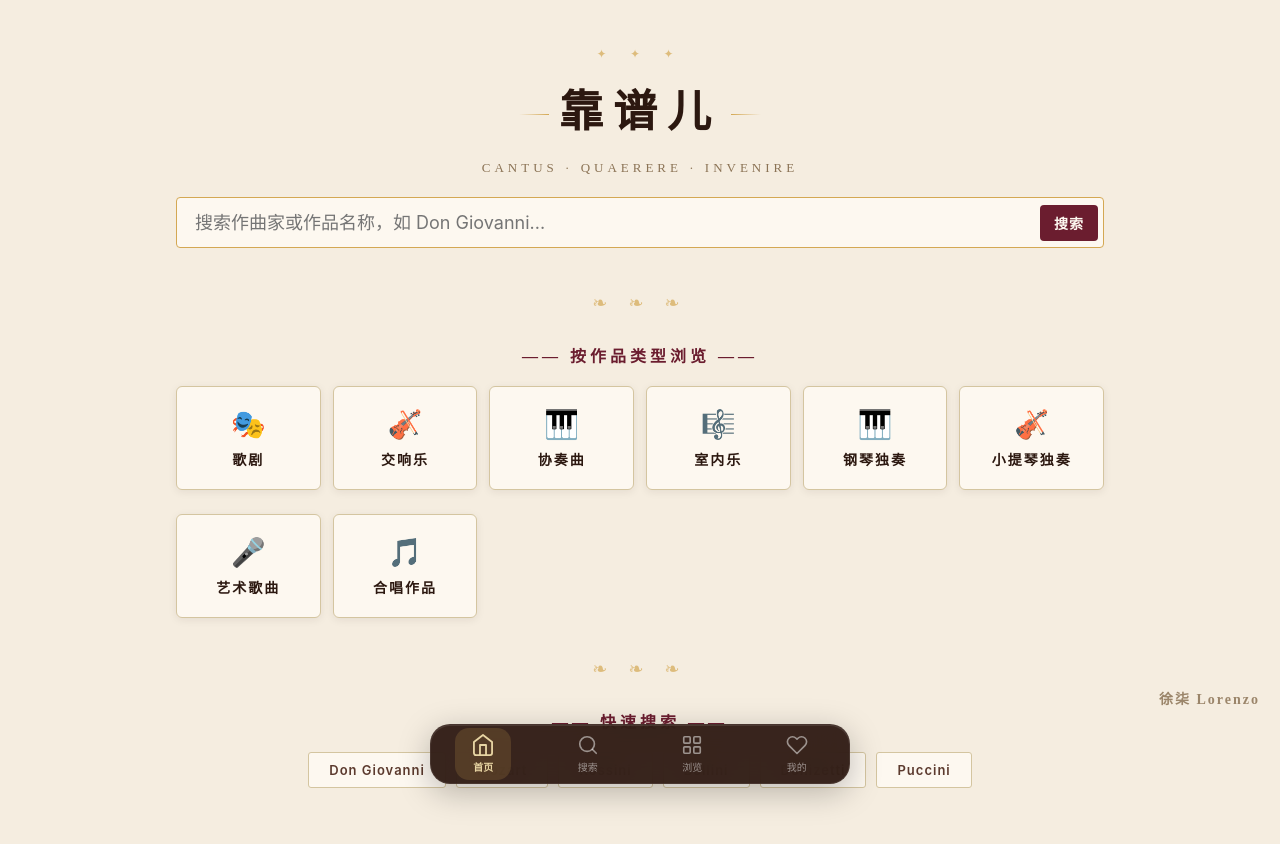
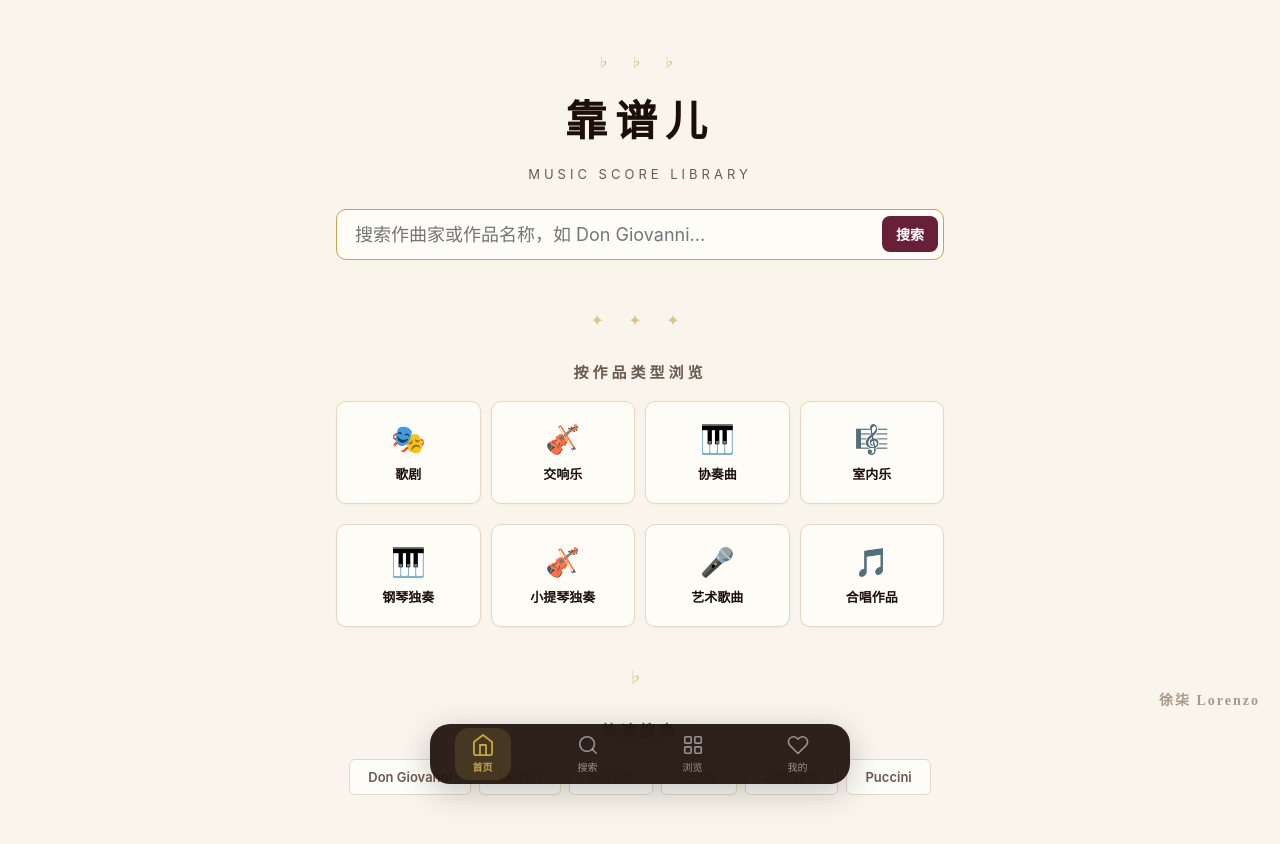
Before and after one commit to LorezoXu7/score-finder, a React (Vite) app: page / in a window 1280 px wide. Shown: the top 844 px of the page. Built offline with nearby package versions, Linux system fonts and the light colour scheme.

Commit message:
全新精致古典乐谱UI设计

```diff
--- a/dist-gh/index.html
+++ b/dist-gh/index.html
@@ -8,8 +8,8 @@
     <meta name="description" content="靠谱儿 - 古典乐谱搜索与下载，整合IMSLP等乐谱资源" />
     <link rel="apple-touch-icon" href="/score-finder/favicon.svg" />
     <title>靠谱儿 - 乐谱搜索</title>
-    <script type="module" crossorigin src="/score-finder/assets/index-sCj023rR.js"></script>
-    <link rel="stylesheet" crossorigin href="/score-finder/assets/index-DlFGai2B.css">
+    <script type="module" crossorigin src="/score-finder/assets/index-DlUbW-g-.js"></script>
+    <link rel="stylesheet" crossorigin href="/score-finder/assets/index-CuYJQTej.css">
   <link rel="manifest" href="/score-finder/manifest.webmanifest"><script id="vite-plugin-pwa:register-sw" src="/score-finder/registerSW.js"></script></head>
   <body>
     <div id="root"></div>
--- a/dist-gh/sw.js
+++ b/dist-gh/sw.js
@@ -1 +1 @@
-if(!self.define){let e,i={};const s=(s,n)=>(s=new URL(s+".js",n).href,i[s]||new Promise(i=>{if("document"in self){const e=document.createElement("script");e.src=s,e.onload=i,document.head.appendChild(e)}else e=s,importScripts(s),i()}).then(()=>{let e=i[s];if(!e)throw new Error(`Module ${s} didn’t register its module`);return e}));self.define=(n,r)=>{const t=e||("document"in self?document.currentScript.src:"")||location.href;if(i[t])return;let o={};const c=e=>s(e,t),l={module:{uri:t},exports:o,require:c};i[t]=Promise.all(n.map(e=>l[e]||c(e))).then(e=>(r(...e),o))}}define(["./workbox-e4022e15"],function(e){"use strict";self.skipWaiting(),e.clientsClaim(),e.precacheAndRoute([{url:"registerSW.js",revision:"383ea83076cc5ad08bffb0b007eb982e"},{url:"index.html",revision:"4113dca3f27d3750f5a2a9540f146bd8"},{url:"assets/index-sCj023rR.js",revision:null},{url:"assets/index-DlFGai2B.css",revision:null},{url:"favicon.svg",revision:"7749511ca66726bfd3faa2c7387141b9"},{url:"manifest.webmanifest",revision:"cec4faa958854b557fd4837a21f3f881"}],{}),e.cleanupOutdatedCaches(),e.registerRoute(new e.NavigationRoute(e.createHandlerBoundToURL("index.html"))),e.registerRoute(/\/api\/.*/i,new e.NetworkFirst({cacheName:"api-cache",plugins:[new e.ExpirationPlugin({maxEntries:50,maxAgeSeconds:86400})]}),"GET")});
+if(!self.define){let e,i={};const s=(s,n)=>(s=new URL(s+".js",n).href,i[s]||new Promise(i=>{if("document"in self){const e=document.createElement("script");e.src=s,e.onload=i,document.head.appendChild(e)}else e=s,importScripts(s),i()}).then(()=>{let e=i[s];if(!e)throw new Error(`Module ${s} didn’t register its module`);return e}));self.define=(n,r)=>{const t=e||("document"in self?document.currentScript.src:"")||location.href;if(i[t])return;let o={};const c=e=>s(e,t),l={module:{uri:t},exports:o,require:c};i[t]=Promise.all(n.map(e=>l[e]||c(e))).then(e=>(r(...e),o))}}define(["./workbox-e4022e15"],function(e){"use strict";self.skipWaiting(),e.clientsClaim(),e.precacheAndRoute([{url:"registerSW.js",revision:"383ea83076cc5ad08bffb0b007eb982e"},{url:"index.html",revision:"0d15a94580a921729f57914e3ca17b93"},{url:"assets/index-DlUbW-g-.js",revision:null},{url:"assets/index-CuYJQTej.css",revision:null},{url:"favicon.svg",revision:"7749511ca66726bfd3faa2c7387141b9"},{url:"manifest.webmanifest",revision:"cec4faa958854b557fd4837a21f3f881"}],{}),e.cleanupOutdatedCaches(),e.registerRoute(new e.NavigationRoute(e.createHandlerBoundToURL("index.html"))),e.registerRoute(/\/api\/.*/i,new e.NetworkFirst({cacheName:"api-cache",plugins:[new e.ExpirationPlugin({maxEntries:50,maxAgeSeconds:86400})]}),"GET")});
--- a/src/components/Layout.jsx
+++ b/src/components/Layout.jsx
@@ -15,7 +15,7 @@ export default function Layout() {
           fontFamily: 'var(--serif)',
           fontSize: 14,
           fontWeight: 700,
-          color: '#8B7355',
+          color: '#9B8A7A',
           letterSpacing: 2,
           zIndex: 50,
           pointerEvents: 'none',
--- a/src/components/Navbar.jsx
+++ b/src/components/Navbar.jsx
@@ -56,9 +56,9 @@ export default function Navbar() {
         bottom: 16,
         left: '50%',
         transform: 'translateX(-50%)',
-        background: 'rgba(44, 24, 16, 0.94)',
-        backdropFilter: 'blur(16px)',
-        WebkitBackdropFilter: 'blur(16px)',
+        background: 'rgba(28, 15, 8, 0.92)',
+        backdropFilter: 'blur(20px)',
+        WebkitBackdropFilter: 'blur(20px)',
         display: 'flex',
         justifyContent: 'space-around',
         alignItems: 'center',
@@ -66,10 +66,8 @@ export default function Navbar() {
         width: 'calc(100% - 32px)',
         maxWidth: 420,
         borderRadius: 20,
-        paddingBottom: 0,
         zIndex: 100,
-        boxShadow: '0 8px 32px rgba(0,0,0,0.25), 0 1px 0 rgba(255,255,255,0.1) inset',
-        border: '1px solid rgba(255,255,255,0.08)',
+        boxShadow: '0 8px 32px rgba(0,0,0,0.22)',
       }}
     >
       {tabs.map((tab) => {
@@ -87,10 +85,10 @@ export default function Navbar() {
               alignItems: 'center',
               justifyContent: 'center',
               gap: 3,
-              background: isActive ? 'rgba(212, 168, 83, 0.18)' : 'none',
+              background: isActive ? 'rgba(196, 166, 74, 0.16)' : 'none',
               border: 'none',
               borderRadius: 14,
-              color: isActive ? '#E8D5A3' : 'rgba(255,255,255,0.5)',
+              color: isActive ? '#C4A64A' : 'rgba(255,255,255,0.5)',
               fontSize: 10,
               fontWeight: isActive ? 600 : 400,
               padding: '6px 16px',
--- a/src/index.css
+++ b/src/index.css
@@ -1,146 +1,110 @@
-/* === 靠谱儿 — 欧式古典风格 === */
+/* === 靠谱儿 — 古典乐谱馆 === */
 
 :root {
-  --gold-dark: #B8860B;
-  --gold: #D4A853;
-  --gold-light: #F0D68A;
-  --burgundy: #6B1D2F;
-  --burgundy-light: #8B3A4A;
-  --cream: #FDF8F0;
-  --cream-dark: #F5EDE0;
-  --ink: #2C1810;
-  --ink-light: #5C3A2E;
-  --shadow: 0 2px 8px rgba(44, 24, 16, 0.08);
-  --radius: 6px;
-  --max-width: 960px;
-  --serif: 'STSong', 'SimSun', 'Songti SC', 'Noto Serif SC', 'KaiTi', serif;
-  --art: 'STKaiti', 'KaiTi', '楷体', cursive;
+  --bg: #F9F5ED;
+  --card: #FEFCF7;
+  --gold: #C4A64A;
+  --gold-dark: #A8892E;
+  --wine: #681F38;
+  --wine-light: #8B3A4A;
+  --ink: #1C0F08;
+  --muted: #6B5A4E;
+  --border: #E5D8C0;
+  --serif: 'STSong', 'Songti SC', 'SimSun', 'Noto Serif SC', serif;
 }
 
 * { margin: 0; padding: 0; box-sizing: border-box; }
-
 html { font-size: 16px; }
 
 body {
-  font-family: -apple-system, BlinkMacSystemFont, "Segoe UI", "PingFang SC",
-    "Hiragino Sans GB", "Microsoft YaHei", sans-serif;
-  background-color: #F5EDE0;
+  font-family: -apple-system, BlinkMacSystemFont, "Segoe UI", "PingFang SC", "Microsoft YaHei", sans-serif;
+  background: var(--bg);
   color: var(--ink);
-  line-height: 1.7;
-  -webkit-font-smoothing: antialiased;
+  line-height: 1.6;
 }
 
-#root { min-height: 100vh; display: flex; flex-direction: column; }
+#root { min-height: 100dvh; display: flex; flex-direction: column; }
 
-a { color: var(--burgundy); text-decoration: none; }
-button { cursor: pointer; font-family: inherit; font-size: inherit; }
+a { color: var(--wine); text-decoration: none; }
+button { cursor: pointer; font-family: inherit; font-size: inherit; border: none; background: none; }
 input { font-family: inherit; font-size: inherit; }
 
-h1, h2, h3 { font-family: var(--serif); color: var(--ink); }
+h1, h2, h3 { font-family: var(--serif); }
 
-.page {
-  max-width: var(--max-width);
-  margin: 0 auto;
+.page { max-width: 640px; margin: 0 auto; padding: 20px 16px; width: 100%; flex: 1; }
+
+/* 卡片 */
+.card {
+  background: var(--card);
+  border-radius: 10px;
   padding: 16px;
-  width: 100%;
-  flex: 1;
+  margin-bottom: 10px;
+  border: 1px solid var(--border);
+  box-shadow: 0 1px 3px rgba(0,0,0,0.04);
 }
 
-/* === 卡片 === */
-.card {
-  background: #FDF8F0;
-  border-radius: var(--radius);
-  padding: 16px;
-  box-shadow: var(--shadow);
-  border: 1px solid #D4C5A0;
-  margin-bottom: 12px;
-}
-
-/* === 按钮 === */
+/* 按钮 */
 .btn {
   display: inline-flex;
   align-items: center;
   justify-content: center;
   gap: 6px;
-  padding: 10px 20px;
-  border-radius: 4px;
-  border: none;
+  padding: 10px 22px;
+  border-radius: 8px;
   font-weight: 600;
   font-size: 14px;
-  transition: opacity 0.2s;
-  font-family: var(--serif);
-  letter-spacing: 1px;
+  transition: all 0.15s;
 }
-.btn:active { opacity: 0.8; }
+.btn:active { transform: scale(0.97); }
 
-.btn-primary {
-  background: #6B1D2F;
-  color: var(--cream);
-}
-.btn-outline {
-  background: var(--cream);
-  color: var(--burgundy);
-  border: 1px solid #C4A882;
-}
-.btn-sm { padding: 6px 14px; font-size: 13px; }
+.btn-primary { background: var(--wine); color: #fff; }
+.btn-outline { background: var(--card); color: var(--wine); border: 1.5px solid var(--border); }
+.btn-sm { padding: 7px 14px; font-size: 13px; border-radius: 6px; }
 .btn-block { width: 100%; }
 
-/* === 输入框 === */
+/* 输入框 */
 .input {
   width: 100%;
-  padding: 12px 16px;
-  border: 1px solid #C4A882;
-  border-radius: 4px;
+  padding: 14px 18px;
+  border: 1.5px solid var(--border);
+  border-radius: 10px;
   font-size: 16px;
-  background: var(--cream);
+  background: var(--card);
   color: var(--ink);
 }
 .input:focus { outline: none; border-color: var(--gold); }
 
-/* === 标签 === */
+/* 标签 */
 .badge {
   display: inline-block;
   padding: 5px 12px;
-  border-radius: 3px;
-  font-size: 11px;
+  border-radius: 6px;
+  font-size: 12px;
   font-weight: 600;
-  background: #FDF8F0;
-  color: var(--ink-light);
-  border: 1px solid #D4C5A0;
-  letter-spacing: 1px;
+  background: var(--card);
+  color: var(--muted);
+  border: 1px solid var(--border);
 }
 
-/* === 装饰分隔线 === */
-.ornament {
-  text-align: center;
-  color: var(--gold);
-  font-size: 18px;
-  margin: 24px 0;
-  letter-spacing: 8px;
-  opacity: 0.7;
-}
+/* 装饰 */
+.ornament { text-align: center; color: var(--gold); font-size: 16px; margin: 28px 0; letter-spacing: 10px; opacity: 0.6; }
 
-/* === 空状态 === */
-.empty-state {
-  text-align: center;
-  padding: 48px 16px;
-  color: var(--ink-light);
-}
-.empty-state .icon { font-size: 48px; margin-bottom: 16px; opacity: 0.3; }
-.empty-state h3 { font-size: 18px; margin-bottom: 8px; }
+/* 空状态 */
+.empty-state { text-align: center; padding: 56px 16px; color: var(--muted); }
+.empty-state .icon { font-size: 44px; margin-bottom: 12px; opacity: 0.35; }
+.empty-state h3 { font-size: 18px; margin-bottom: 6px; color: var(--ink); }
 
-/* === 加载 === */
+/* 加载 */
 .spinner {
-  width: 34px; height: 34px;
-  border: 2px solid #D4C5A0;
+  width: 36px; height: 36px;
+  border: 2.5px solid var(--border);
   border-top-color: var(--gold);
   border-radius: 50%;
-  animation: spin 0.7s linear infinite;
-  margin: 24px auto;
+  animation: spin 0.6s linear infinite;
+  margin: 32px auto;
 }
 @keyframes spin { to { transform: rotate(360deg); } }
 
-@media (max-width: 640px) {
-  html { font-size: 14px; }
-  .page { padding: 12px; }
+@media (max-width: 480px) {
+  .page { padding: 14px 12px; }
 }
--- a/src/pages/Home.jsx
+++ b/src/pages/Home.jsx
@@ -8,72 +8,37 @@ export default function Home() {
   return (
     <div className="page">
       {/* 头部 */}
-      <div style={{ textAlign: 'center', padding: '28px 0 16px' }}>
-        {/* 顶部装饰 */}
-        <div style={{ color: '#D4A853', fontSize: 12, letterSpacing: 10, marginBottom: 12, opacity: 0.7 }}>
-          ✦ ✦ ✦
+      <header style={{ textAlign: 'center', padding: '32px 0 20px' }}>
+        <div style={{ color: '#C4A64A', fontSize: 13, letterSpacing: 8, marginBottom: 16, opacity: 0.7 }}>
+          &#x266D; &#x266D; &#x266D;
         </div>
-
-        {/* 主标题 */}
-        <div style={{
-          display: 'inline-block',
-          position: 'relative',
-          padding: '0 40px',
-          marginBottom: 6,
-        }}>
-          <span style={{
-            position: 'absolute', left: 0, top: '50%',
-            width: 30, height: 1,
-            background: 'linear-gradient(90deg, transparent, #D4A853)',
-          }} />
-          <span style={{
-            position: 'absolute', right: 0, top: '50%',
-            width: 30, height: 1,
-            background: 'linear-gradient(270deg, transparent, #D4A853)',
-          }} />
         <h1 style={{
-            fontSize: 44,
-            fontWeight: 700,
-            color: '#2C1810',
-            letterSpacing: 10,
-            fontFamily: 'var(--serif)',
+          fontSize: 42, fontWeight: 700, color: '#1C0F08',
+          letterSpacing: 8, fontFamily: 'var(--serif)', marginBottom: 8,
         }}>
           靠谱儿
         </h1>
-        </div>
+        <p style={{ fontSize: 13, color: '#6B5A4E', letterSpacing: 4, marginBottom: 24 }}>
+          MUSIC SCORE LIBRARY
+        </p>
+        <SearchBar large />
+      </header>
 
-        <p style={{
-          fontSize: 13,
-          color: '#8B7355',
-          marginBottom: 18,
-          letterSpacing: 4,
-          fontFamily: 'var(--serif)',
-          textTransform: 'uppercase',
+      {/* 分隔 */}
+      <div className="ornament">&#x2726; &#x2726; &#x2726;</div>
+
+      {/* 分类 */}
+      <section>
+        <h2 style={{
+          textAlign: 'center', fontSize: 15, color: '#6B5A4E',
+          letterSpacing: 4, marginBottom: 16, fontFamily: 'var(--serif)',
         }}>
-          Cantus · Quaerere · Invenire
-        </p>
-
-        <SearchBar large />
-      </div>
-
-      <div className="ornament">❧ ❧ ❧</div>
-
-      {/* 快捷分类 */}
-      <div style={{ marginTop: 4 }}>
-        <h3 style={{
-          textAlign: 'center',
-          fontSize: 16,
-          color: '#6B1D2F',
-          marginBottom: 16,
-          fontFamily: 'var(--serif)',
-          letterSpacing: 4,
-        }}>
-          —— 按作品类型浏览 ——
-        </h3>
+          按作品类型浏览
+        </h2>
         <div style={{
           display: 'grid',
           gridTemplateColumns: 'repeat(auto-fill, minmax(140px, 1fr))',
-          gap: 12,
+          gap: 10,
         }}>
           {categories.map((cat) => (
             <button
@@ -81,63 +46,43 @@ export default function Home() {
               className="card"
               onClick={() => navigate(`/browse/${cat.key}`)}
               style={{
-                display: 'flex',
-                flexDirection: 'column',
-                alignItems: 'center',
-                gap: 8,
-                padding: '20px 8px',
-                cursor: 'pointer',
+                display: 'flex', flexDirection: 'column', alignItems: 'center',
+                gap: 8, padding: '20px 8px',
               }}
             >
               <span style={{ fontSize: 28 }}>{cat.icon}</span>
-              <span style={{
-                fontSize: 14,
-                fontWeight: 600,
-                color: '#2C1810',
-                fontFamily: 'var(--serif)',
-                letterSpacing: 2,
-              }}>
+              <span style={{ fontSize: 13, fontWeight: 600, color: '#1C0F08' }}>
                 {cat.name}
               </span>
             </button>
           ))}
         </div>
-      </div>
+      </section>
 
-      <div className="ornament">❧ ❧ ❧</div>
+      {/* 分隔 */}
+      <div className="ornament">&#x266D;</div>
 
       {/* 快速入口 */}
-      <div>
-        <h3 style={{
-          textAlign: 'center',
-          fontSize: 16,
-          color: '#6B1D2F',
-          marginBottom: 16,
-          fontFamily: 'var(--serif)',
-          letterSpacing: 4,
+      <section>
+        <h2 style={{
+          textAlign: 'center', fontSize: 15, color: '#6B5A4E',
+          letterSpacing: 4, marginBottom: 16, fontFamily: 'var(--serif)',
         }}>
-          —— 快速搜索 ——
-        </h3>
-        <div style={{ display: 'flex', flexWrap: 'wrap', gap: 10, justifyContent: 'center' }}>
-          {['Don Giovanni', 'Mozart', 'Rossini', 'Bellini', 'Donizetti', 'Puccini'].map(
-            (term) => (
+          快速搜索
+        </h2>
+        <div style={{ display: 'flex', flexWrap: 'wrap', gap: 8, justifyContent: 'center' }}>
+          {['Don Giovanni', 'Mozart', 'Rossini', 'Bellini', 'Donizetti', 'Puccini'].map((t) => (
             <button
-                key={term}
+              key={t}
               className="badge"
-                onClick={() => navigate(`/search?q=${encodeURIComponent(term)}`)}
-                style={{
-                  padding: '9px 20px',
-                  cursor: 'pointer',
-                  fontSize: 13,
-                  letterSpacing: 1,
-                }}
+              onClick={() => navigate(`/search?q=${encodeURIComponent(t)}`)}
+              style={{ padding: '9px 18px', fontSize: 13 }}
             >
-                {term}
+              {t}
             </button>
-            )
-          )}
+          ))}
         </div>
-      </div>
+      </section>
     </div>
   )
 }
```
Also changed, not shown: 2 other files (tests, documents, lock files or other folders). Lines whose indentation alone changed are shown as unchanged.
